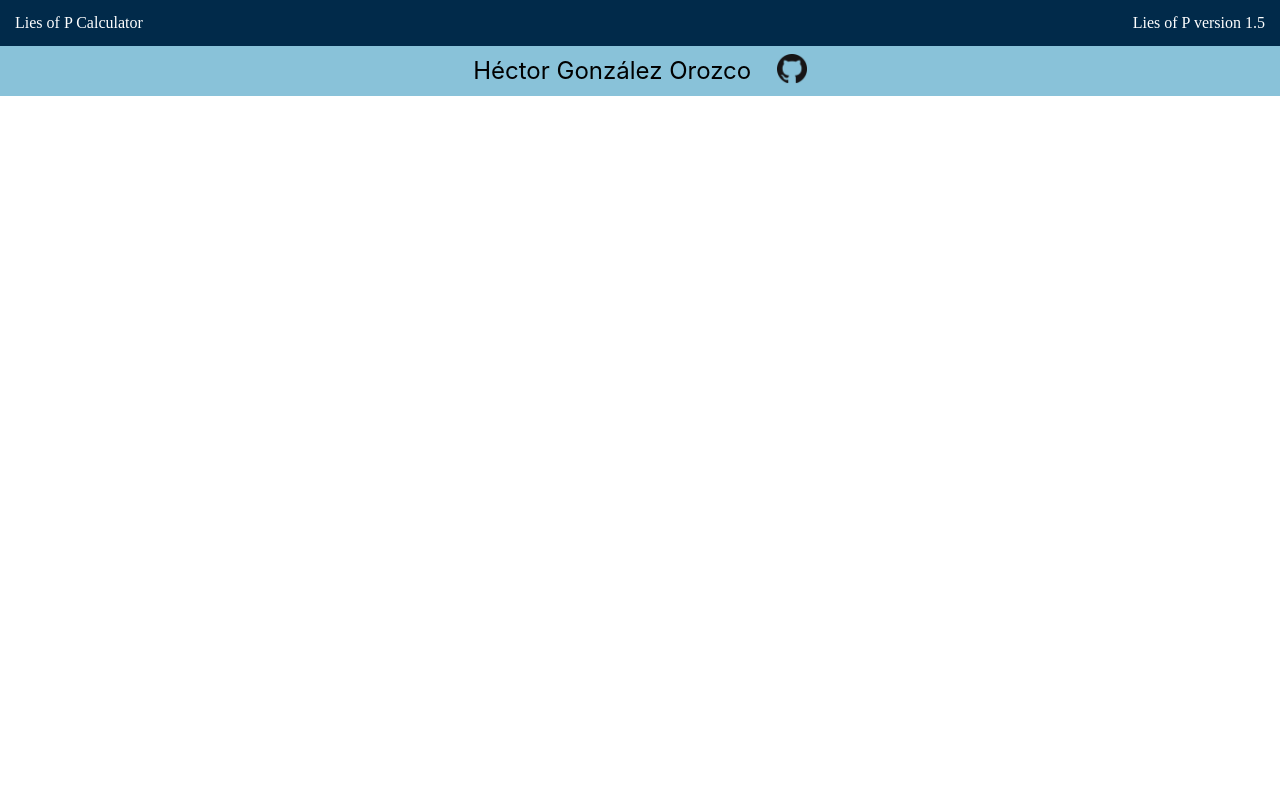
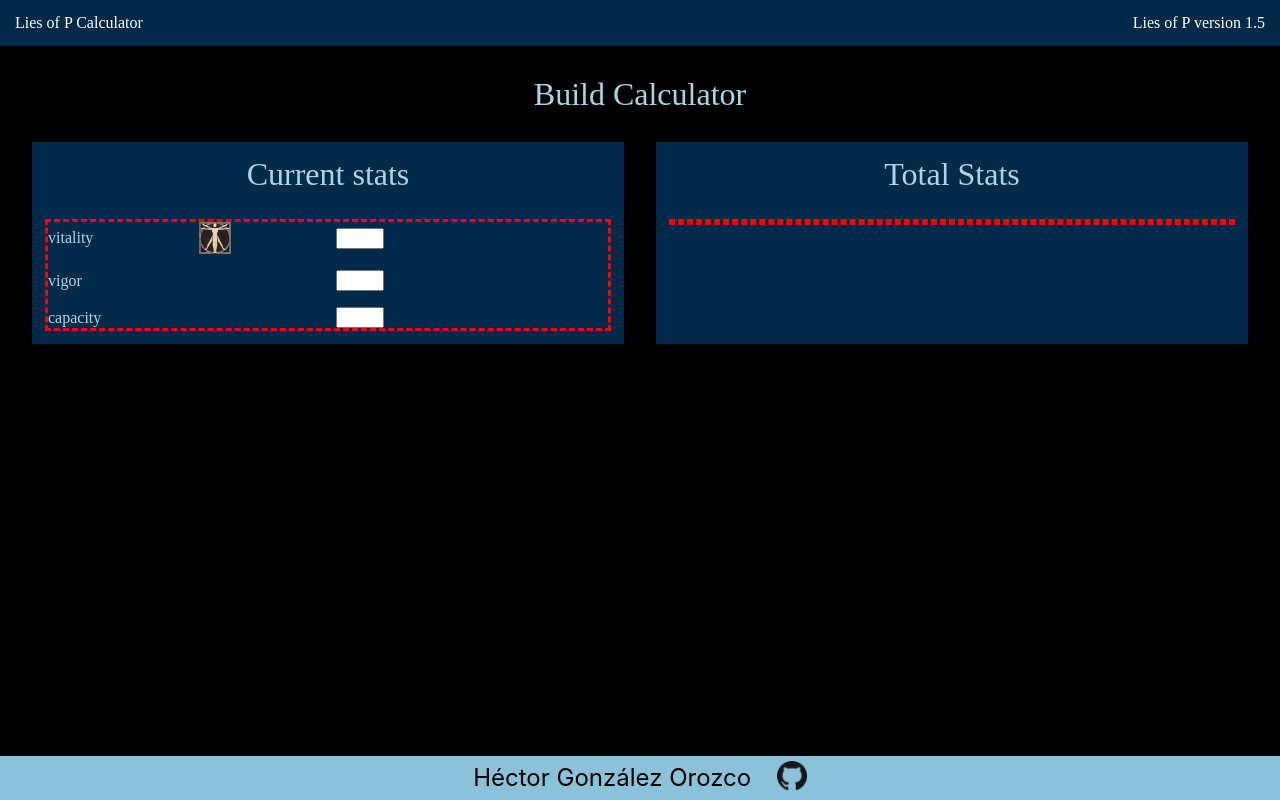
Before and after one commit to hectorgonzalezo/lies-of-p-calculator, a React (Vite) app: page / in a window 1280 px wide. Built offline with nearby package versions, Linux system fonts and the light colour scheme.

Commit message:
Create outline and numberInput component

```diff
--- a/src/App.tsx
+++ b/src/App.tsx
@@ -1,15 +1,17 @@
 import { useState } from 'react'
 import Header from './components/Header';
+import BuildCalculator from './components/BuildCalculator';
 import Footer from './components/Footer';
 import './styles/app.scss';
 
 function App() {
 
   return (
-    <body id="app">
+    <div id="app">
       <Header />
+      <BuildCalculator />
       <Footer projectName="lies-of-p-calculator" />
-    </body>
+    </div>
   );
 }
 
--- /dev/null
+++ b/src/components/BuildCalculator.tsx
@@ -0,0 +1,27 @@
+import NumberInput from './numberInput';
+
+import '../styles/calculatorStyle.scss';
+
+function BuildCalculator() {
+  return (
+    <main>
+      <h1 className="title">Build Calculator</h1>
+      <div id="build-calculator">
+        <div id="current-stats" className="calc-module">
+          <h2>Current stats</h2>
+          <div className="calc-items">
+            <NumberInput name="vitality" img="vitality.png" />
+            <NumberInput name="vigor"/>
+            <NumberInput name="capacity"/>
+          </div>
+        </div>
+        <div id="build-stats" className="calc-module">
+          <h2>Total Stats</h2>
+          <div className="calc-items"></div>
+        </div>
+      </div>
+    </main>
+  );
+}
+
+export default BuildCalculator
--- a/src/components/Footer.tsx
+++ b/src/components/Footer.tsx
@@ -1,4 +1,3 @@
-import React from "react";
 import githubLogo from "../assets/github-logo.png";
 import "../styles/footerStyle.scss";
 
--- /dev/null
+++ b/src/components/NumberInput.tsx
@@ -0,0 +1,19 @@
+import '../styles/numberInputStyle.scss';
+
+
+interface NumberInputProps {
+  name: string;
+  img?: string;
+}
+
+function NumberInput({ name, img }: NumberInputProps) {
+  return (
+    <div className="number-input">
+      <label htmlFor={`${name}-input`}>{name}</label>
+      {img ?  <img src={img} alt={name}/> : null}
+      <input type="number" id={`${name}-input`} name={`${name}-input`} min={0} />
+    </div>
+  );
+}
+
+export default NumberInput
--- a/src/styles/app.scss
+++ b/src/styles/app.scss
@@ -1 +1,16 @@
 @import "reset.css";
+
+html {
+  font-size: 16px;
+}
+
+#app {
+  display: flex;
+  flex-direction: column;
+  outline: dashed red;
+  height: 100vh;
+}
+
+.title {
+  font-size: 2rem;
+}
--- /dev/null
+++ b/src/styles/calculatorStyle.scss
@@ -0,0 +1,47 @@
+@import "variables";
+
+main {
+  background-color: black;
+  color: $light-blue;
+  height: 100%;
+  display: flex;
+  flex-direction: column;
+  align-items: center;
+  justify-content: flex-start;
+  padding: 2rem;
+  gap: 2rem;
+  * {
+    gap: 2rem;
+  }
+}
+
+#build-calculator {
+  width: 100%;
+  display: grid;
+  grid-template-columns: 1fr 1fr;
+}
+
+.calc-module {
+  display: flex;
+  flex-direction: column;
+  // align-items: center;
+  padding: 1rem;
+  background-color: $prussian-blue;
+
+  h2 {
+    text-align: center;
+    font-size: 2rem;
+  }
+
+  .calc-items {
+    display: flex;
+    flex-direction: column;
+    align-items: flex-start;
+    gap: 1rem;
+    outline: dashed red;
+
+    img {
+      width: 2rem;
+    }
+  }
+}
--- /dev/null
+++ b/src/styles/numberInputStyle.scss
@@ -0,0 +1,9 @@
+.number-input {
+  display: flex;
+  align-items: center;
+  justify-content: space-between;
+  width: 60%;
+  input {
+    width: 3rem;
+  }
+}
```
Also changed, not shown: public/vitality.png (added).
